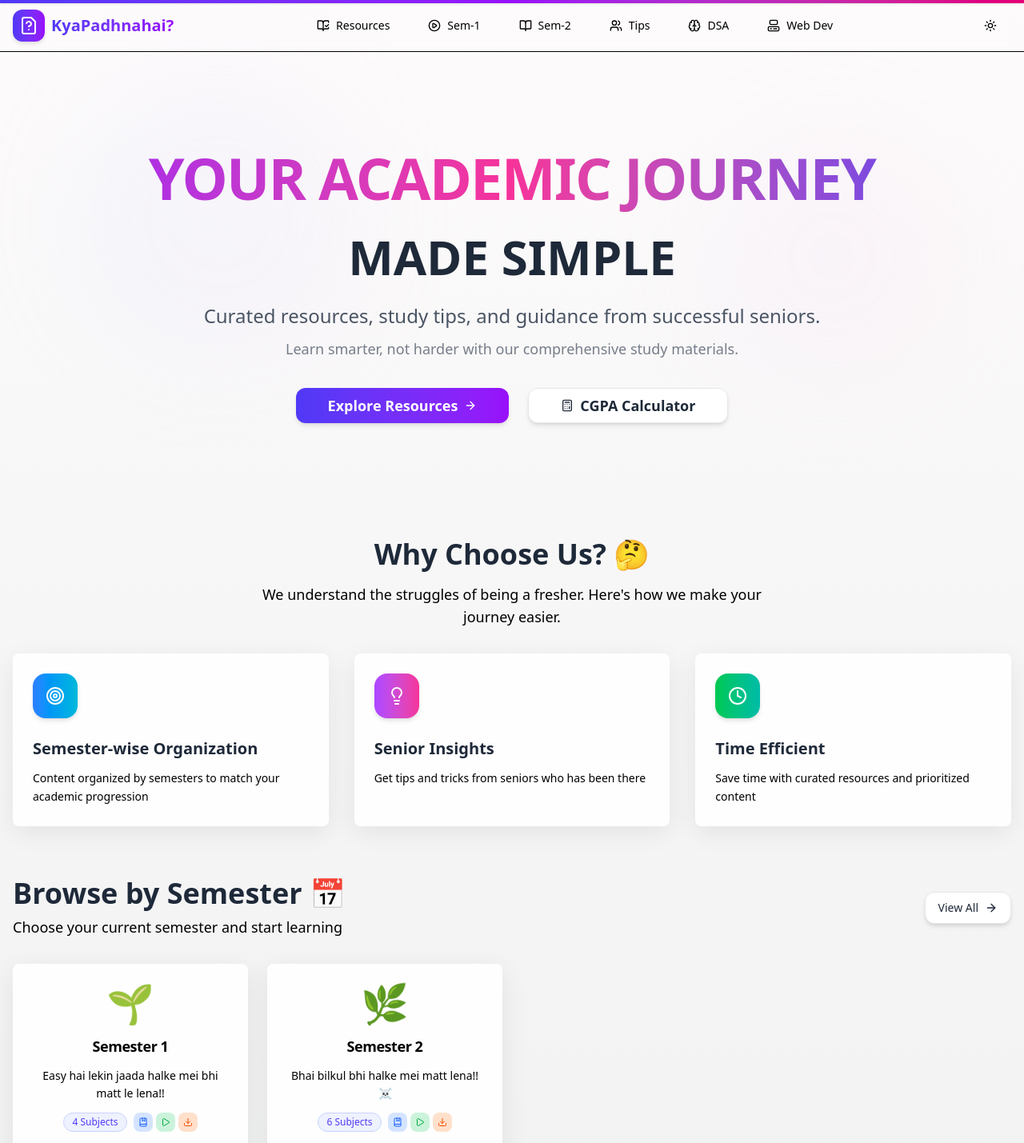
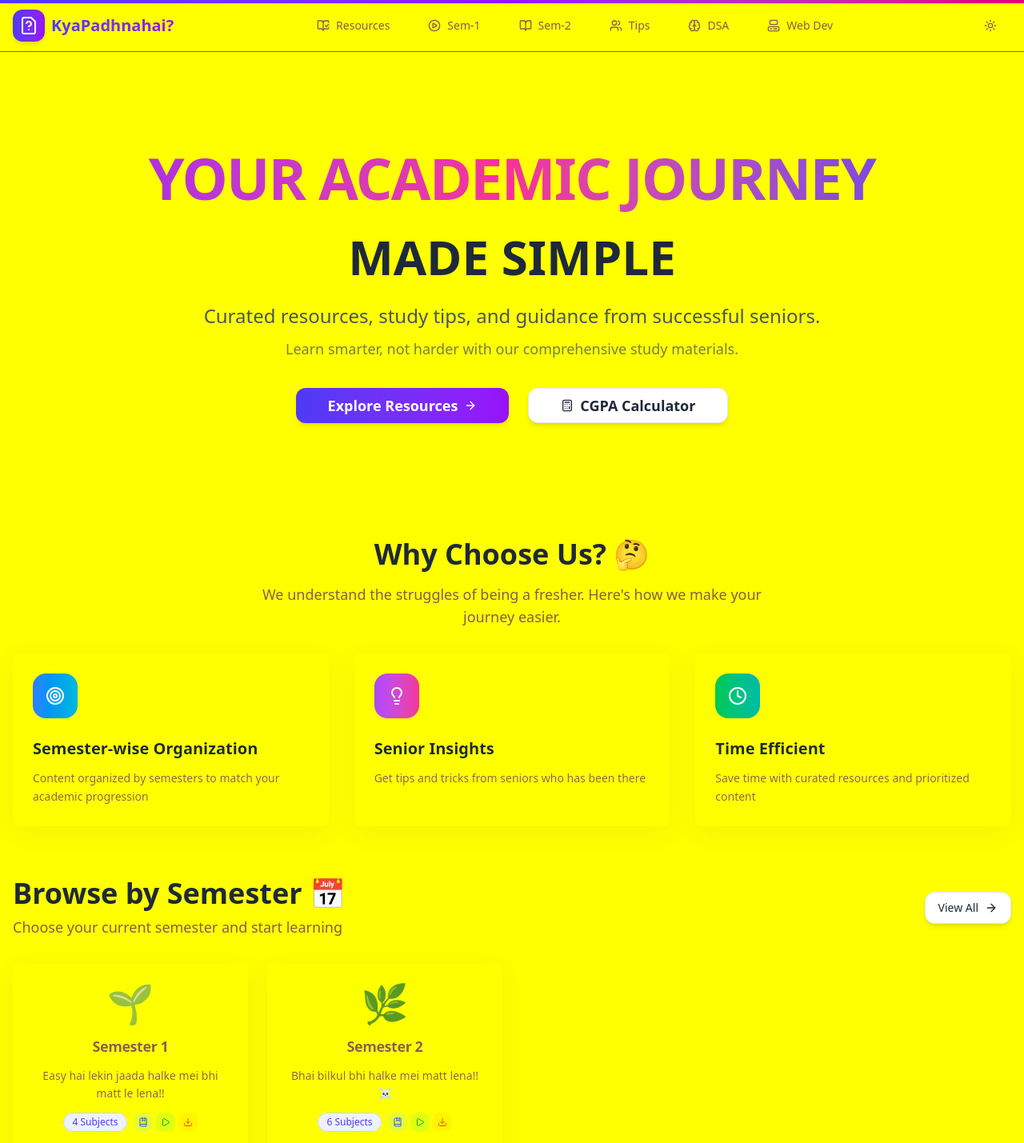
Before and after one commit to vaibhavguptahere/kyapadhnahai-test, a Next.js app: page / in a window 1280 px wide. Shown: the top 1429 px of the page at 80% size. Built offline with nearby package versions, Linux system fonts and the light colour scheme.

Commit message:
Fix Dark/Light Mode Theme Switching

```diff
--- a/app/globals.css
+++ b/app/globals.css
@@ -14,8 +14,8 @@
 
 /* Root variables for light mode */
 :root {
-  --background: 255 255 255; /* white */
-  --foreground: 15 23 42; /* #0f172a - Very dark slate */
+  --background: 255 255 255;
+  --foreground: 15 23 42;
   --card: 255 255 255; /* white */
   --card-foreground: 15 23 42; /* #0f172a - Very dark slate */
   --popover: 255 255 255;
@@ -38,8 +38,8 @@
 
 /* Dark mode variables */
 .dark {
-  --background: 2 6 23; /* #020617 - Very dark blue */
-  --foreground: 248 250 252; /* #f8fafc */
+  --background: 15 23 42; /* #0f172a - Dark slate */
+  --foreground: 248 250 252; /* #f8fafc - Light text */
   --card: 15 23 42; /* #0f172a - Dark slate */
   --card-foreground: 226 232 240; /* #e2e8f0 */
   --popover: 15 23 42;
@@ -59,45 +59,52 @@
   --ring: 99 102 241;
 }
 
+/* Ensure body uses theme colors */
+body {
+  background-color: hsl(var(--background));
+  color: hsl(var(--foreground));
+}
+
 /* Professional glassmorphism utilities */
 .glass {
-  background: rgba(255, 255, 255, 0.90);
+  background: hsl(var(--background) / 0.90);
   backdrop-filter: blur(20px);
-  border: 1px solid rgba(255, 255, 255, 0.4);
-  box-shadow: 0 8px 32px rgba(0, 0, 0, 0.08);
+  border: 1px solid hsl(var(--border));
+  box-shadow: 0 8px 32px hsl(var(--foreground) / 0.08);
 }
 
 .glass-dark {
-  background: rgba(15, 23, 42, 0.90);
+  background: hsl(var(--background) / 0.90);
   backdrop-filter: blur(20px);
-  border: 1px solid rgba(255, 255, 255, 0.15);
-  box-shadow: 0 8px 32px rgba(0, 0, 0, 0.4);
+  border: 1px solid hsl(var(--border));
+  box-shadow: 0 8px 32px hsl(var(--foreground) / 0.1);
 }
 
 /* Theme-aware header styles */
 .header-light {
-  background: rgba(249, 249, 249, 0.95);
+  background: hsl(var(--background) / 0.95);
   backdrop-filter: blur(20px);
-  border-bottom: 1px solid rgba(0, 0, 0, 0.08);
-  box-shadow: 0 2px 8px rgba(0, 0, 0, 0.04);
+  border-bottom: 1px solid hsl(var(--border));
+  box-shadow: 0 2px 8px hsl(var(--foreground) / 0.04);
 }
 
 .header-dark {
-  background: rgba(15, 15, 15, 0.95);
+  background: hsl(var(--background) / 0.95);
   backdrop-filter: blur(20px);
-  border-bottom: 1px solid rgba(255, 255, 255, 0.1);
-  box-shadow: 0 2px 8px rgba(0, 0, 0, 0.3);
+  border-bottom: 1px solid hsl(var(--border));
+  box-shadow: 0 2px 8px hsl(var(--foreground) / 0.1);
 }
 
 /* Nav link glow effects for dark mode */
 .nav-link-dark {
   position: relative;
   transition: all 0.3s ease;
+  color: hsl(var(--foreground));
 }
 
 .nav-link-dark:hover {
-  color: #a855f7;
-  text-shadow: 0 0 8px rgba(168, 85, 247, 0.4);
+  color: hsl(var(--primary));
+  text-shadow: 0 0 8px hsl(var(--primary) / 0.4);
 }
 
 .nav-link-dark::after {
@@ -107,7 +114,7 @@
   left: 0;
   width: 0;
   height: 2px;
-  background: linear-gradient(90deg, #a855f7, #ec4899);
+  background: linear-gradient(90deg, hsl(var(--primary)), hsl(var(--accent)));
   transition: width 0.3s ease;
 }
 
@@ -119,11 +126,11 @@
 .nav-link-light {
   position: relative;
   transition: all 0.3s ease;
-  color: #374151;
+  color: hsl(var(--foreground));
 }
 
 .nav-link-light:hover {
-  color: #7c3aed;
+  color: hsl(var(--primary));
 }
 
 .nav-link-light::after {
@@ -133,7 +140,7 @@
   left: 0;
   width: 0;
   height: 2px;
-  background: linear-gradient(90deg, #7c3aed, #ec4899);
+  background: linear-gradient(90deg, hsl(var(--primary)), hsl(var(--accent)));
   transition: width 0.3s ease;
 }
 
@@ -182,11 +189,11 @@
 
 /* Professional gradient backgrounds */
 .gradient-bg-light {
-  background: linear-gradient(to bottom, #fdfbfb 0%, #ebedee 100%);
+  background: linear-gradient(to bottom, hsl(var(--background)) 0%, hsl(var(--muted)) 100%);
 }
 
 .gradient-bg-dark {
-  background: linear-gradient(to bottom, #0f2027 0%, #203a43 50%, #2c5364 100%);
+  background: linear-gradient(to bottom, hsl(var(--background)) 0%, hsl(var(--card)) 50%, hsl(var(--muted)) 100%);
 }
 
 /* Enhanced button styles */
--- a/app/layout.js
+++ b/app/layout.js
@@ -28,11 +28,11 @@
         >
           <LenisProvider>
             <ScrollProgressBar />
-            <div className="min-h-screen relative overflow-hidden gradient-bg-light dark:gradient-bg-dark">
+            <div className="min-h-screen relative overflow-hidden bg-background text-foreground">
               {/* Floating gradient blobs */}
-              <div className="floating-blob top-20 left-20 w-96 h-96 bg-gradient-to-r from-indigo-200/30 to-purple-200/30 dark:from-indigo-500/20 dark:to-purple-500/20" />
-              <div className="floating-blob top-40 right-20 w-80 h-80 bg-gradient-to-r from-purple-200/30 to-pink-200/30 dark:from-purple-500/20 dark:to-pink-500/20" />
-              <div className="floating-blob bottom-20 left-1/3 w-72 h-72 bg-gradient-to-r from-blue-200/30 to-indigo-200/30 dark:from-blue-500/20 dark:to-indigo-500/20" />
+              <div className="floating-blob top-20 left-20 w-96 h-96 bg-gradient-to-r from-primary/10 to-secondary/10" />
+              <div className="floating-blob top-40 right-20 w-80 h-80 bg-gradient-to-r from-secondary/10 to-accent/10" />
+              <div className="floating-blob bottom-20 left-1/3 w-72 h-72 bg-gradient-to-r from-accent/10 to-primary/10" />
 
               <Header />
               <main className="container mx-auto px-4 py-8 relative z-10">
```
